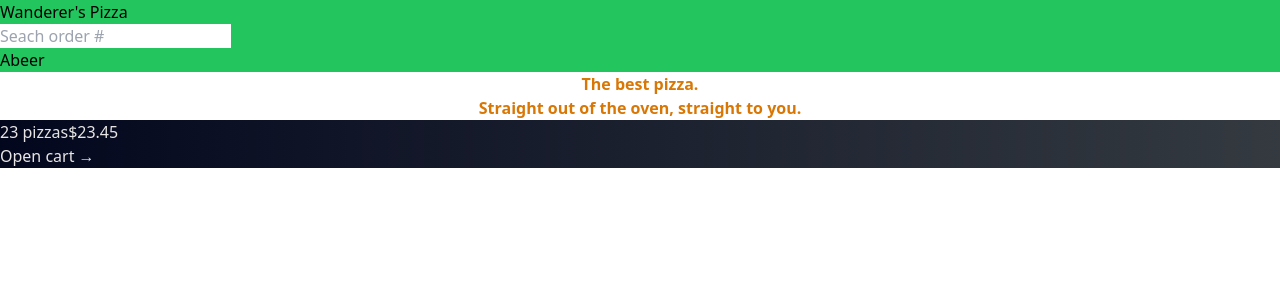
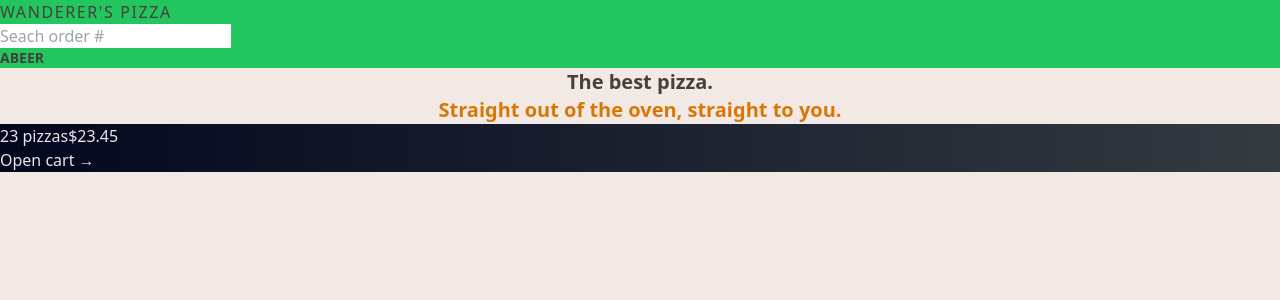
Before and after one commit to naimulabeer/fast-react-pizza-vite, a React (Vite) app: page / in a window 1280 px wide. Shown: the top 300 px of the page. Built offline with nearby package versions, Linux system fonts and the light colour scheme.

Commit message:
styling texts

```diff
--- a/index.html
+++ b/index.html
@@ -2,11 +2,11 @@
 <html lang="en">
   <head>
     <meta charset="UTF-8" />
-    <link rel="icon" type="image/svg+xml" href="/vite.svg" />
+    <link rel="icon" type="image/png" href="/wanderer.png" />
     <meta name="viewport" content="width=device-width, initial-scale=1.0" />
-    <title>Vite + React</title>
+    <title>Wanderers Pizza</title>
   </head>
-  <body>
+  <body class="bg-[#f2e9e4] text-stone-700">
     <div id="root"></div>
     <script type="module" src="/src/main.jsx"></script>
   </body>
--- /dev/null
+++ b/src/features/user/Username.jsx
@@ -0,0 +1,5 @@
+function Username() {
+  return <div className="text-sm font-semibold">Abeer</div>;
+}
+
+export default Username;
--- a/src/ui/Header.jsx
+++ b/src/ui/Header.jsx
@@ -1,14 +1,17 @@
 import { Link } from "react-router-dom";
 import SearchOrder from "../features/order/SearchOrder";
+import Username from "../features/user/Username";
 
 function Header() {
   return (
-    <header className="bg-green-500">
-      <Link to="/">Wanderer's Pizza</Link>
+    <header className="bg-green-500 uppercase">
+      <Link to="/" className="tracking-widest">
+        Wanderer's Pizza
+      </Link>
 
       <SearchOrder />
 
-      <p>Abeer</p>
+      <Username />
     </header>
   );
 }
--- a/src/ui/Home.jsx
+++ b/src/ui/Home.jsx
@@ -1,10 +1,12 @@
 function Home() {
   return (
     <div>
-      <h1 className="text-center text-amber-600 font-bold">
+      <h1 className="text-center text-xl font-bold">
         The best pizza.
         <br />
-        Straight out of the oven, straight to you.
+        <span className="text-amber-600">
+          Straight out of the oven, straight to you.
+        </span>
       </h1>
     </div>
   );
```
Also changed, not shown: public/wanderer.png (added).
